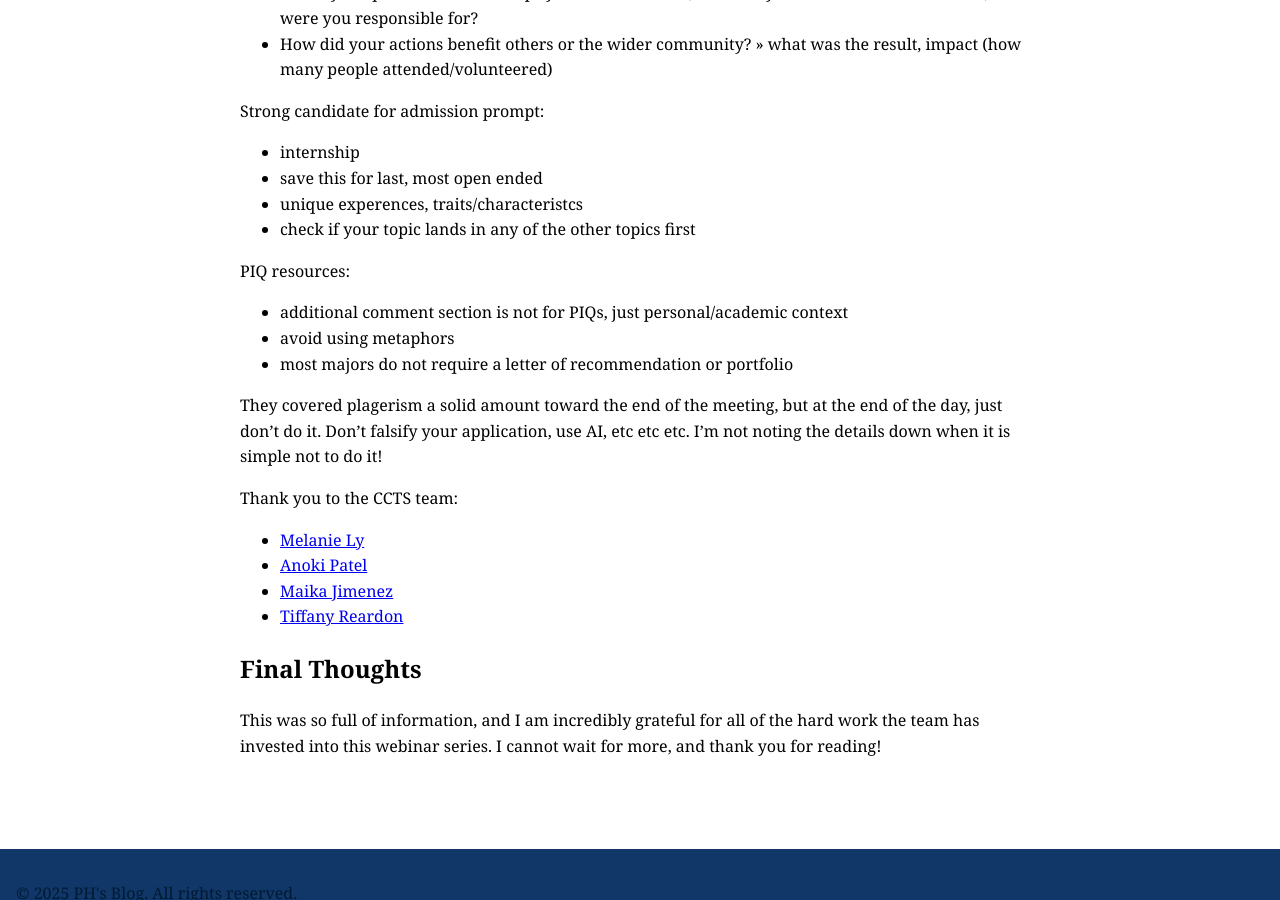
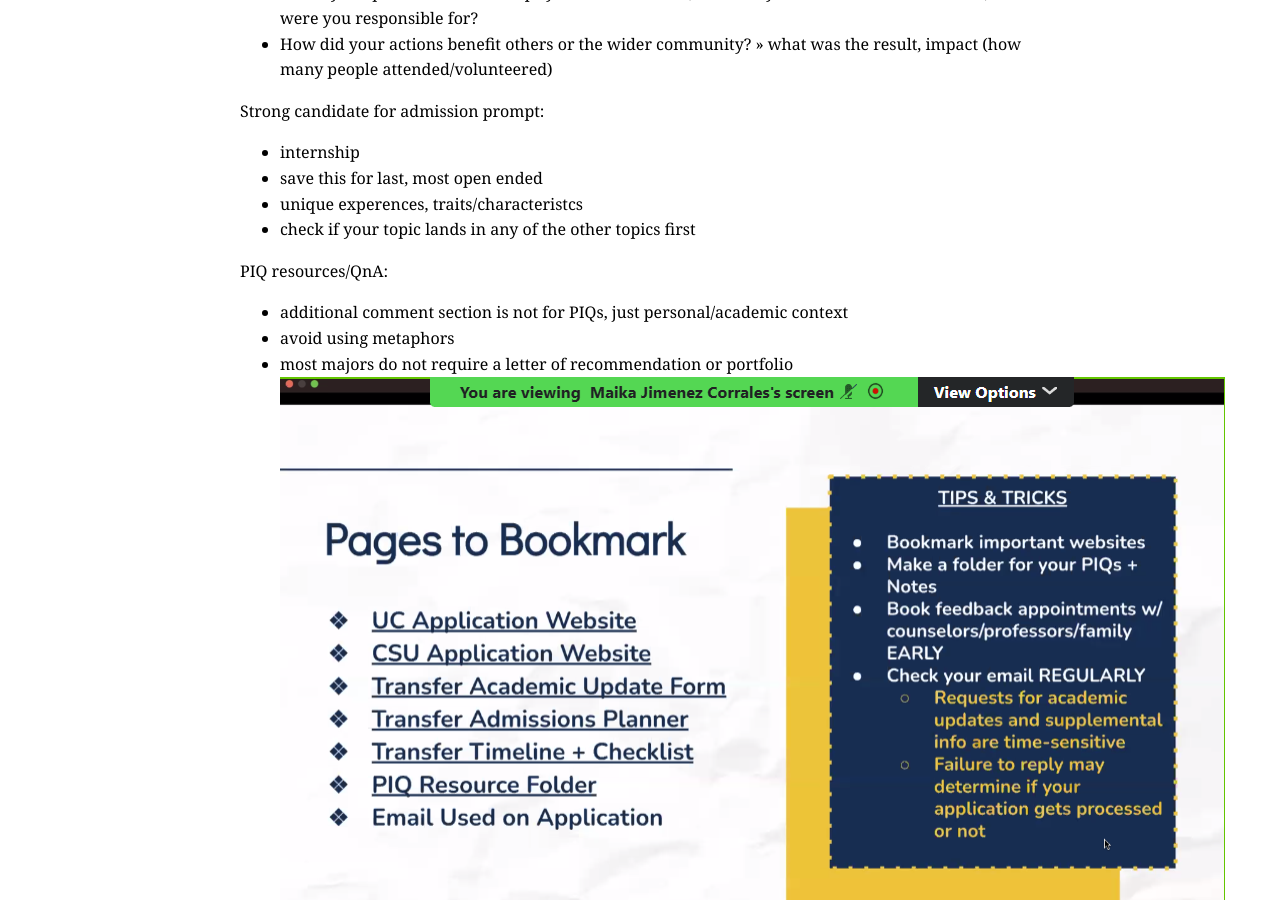
Before and after one commit to CaptainSapphire/PH-s-Blog, a Jekyll site: the page built from _posts/2025-09-09-Transfer-to-Success-Workshop.md, in a window 1280 px wide and 900 px high, scrolled down 3007 px. Built offline with Jekyll 4.4.1, drawn with Linux system fonts in a browser that asks for light colours; some of the changed lines change nothing that is shown.

Commit message:
Update 2025-09-09-Transfer-to-Success-Workshop.md

```diff
--- a/_posts/2025-09-09-Transfer-to-Success-Workshop.md
+++ b/_posts/2025-09-09-Transfer-to-Success-Workshop.md
@@ -84,10 +84,12 @@ Strong candidate for admission prompt:
 - unique experences, traits/characteristcs
 - check if your topic lands in any of the other topics first
 
-PIQ resources:
+PIQ resources/QnA:
 - additional comment section is not for PIQs, just personal/academic context
 - avoid using metaphors
 - most majors do not require a letter of recommendation or portfolio
+![Pages to Bookmark](https://github.com/CaptainSapphire/PH-s-Blog/blob/main/assets/September%202025/Screenshot%202025-09-09%20170105.png?raw=true)
+<br><br>
 
 They covered plagerism a solid amount toward the end of the meeting, but at the end of the day, just don't do it. Don't falsify your application, use AI, etc etc etc. I'm not noting the details down when it is simple not to do it!
 
@@ -99,4 +101,5 @@ Thank you to the CCTS team:
 
 
 ## Final Thoughts
-This was so full of information, and I am incredibly grateful for all of the hard work the team has invested into this webinar series. I cannot wait for more, and thank you for reading!
+This was so full of information, and I am incredibly grateful for all of the hard work the team has invested into this webinar series. I cannot wait for more, and thank you for reading! <br><br>
+![banner from form](https://github.com/CaptainSapphire/PH-s-Blog/blob/main/assets/September%202025/Screenshot%202025-09-09%20170302.png?raw=true)
```
